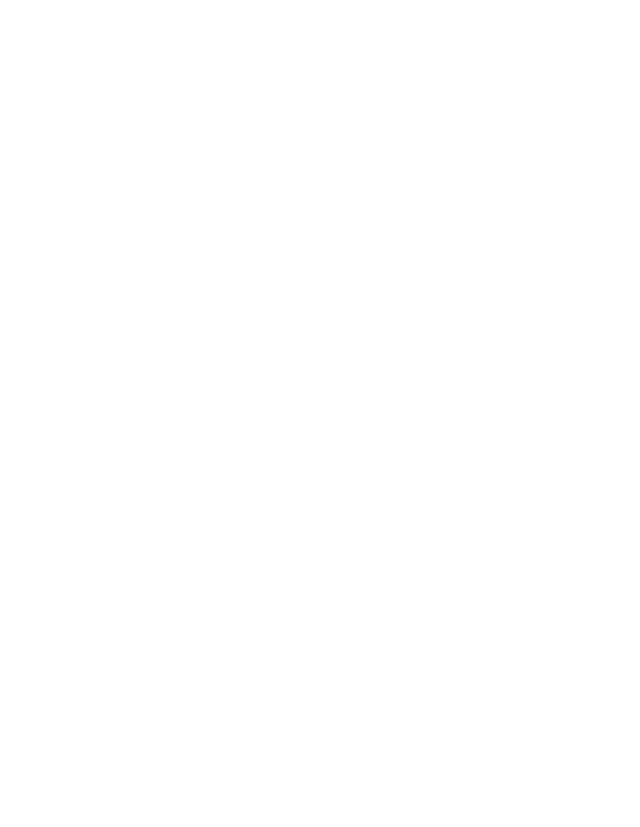
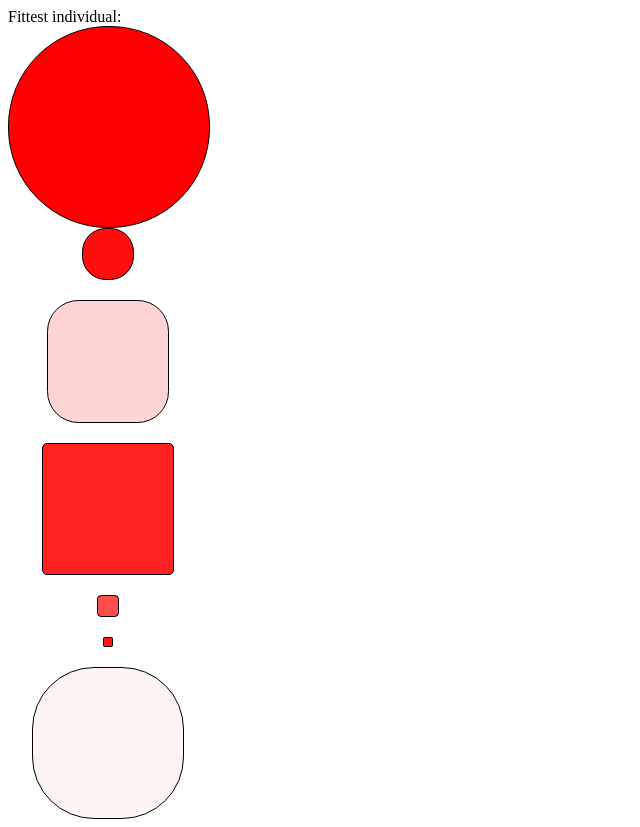
Before and after one commit to teooko/algoritmul_breeder, a React (Create React App) app: page / in a window 1280 px wide. Shown: the whole page, without its empty margins (0-640 px from the left). Before the commit the page ends 800 px from the top, so only its background shows below. Built offline with nearby package versions, Linux system fonts and the light colour scheme.

Commit message:
Add first generation and fittest individual components

```diff
--- a/src/App.js
+++ b/src/App.js
@@ -1,7 +1,21 @@
+import Individual from "./components/Individual";
+import Generation from "./components/Generation";
 
 function App() {
+    const geneArrays = [
+        [Math.random(), Math.random(), Math.random()],
+        [Math.random(), Math.random(), Math.random()],
+        [Math.random(), Math.random(), Math.random()],
+        [Math.random(), Math.random(), Math.random()],
+        [Math.random(), Math.random(), Math.random()],
+        [Math.random(), Math.random(), Math.random()],
+    ]
+
   return (
     <div>
+        Fittest individual: <Individual redness={1} roundness={1} size={1} />
+      <Generation geneArrays={geneArrays} />
+
     </div>
   );
 }
--- /dev/null
+++ b/src/components/Generation.jsx
@@ -0,0 +1,12 @@
+import Individual from "./Individual";
+
+const Generation = ({geneArrays}) => {
+
+    return (
+        <div style={{display: "flex", flexDirection: "column", gap: 20, alignItems: "center", width: 200}}>
+            {geneArrays.map((geneArray) => <Individual redness={geneArray[0]} size={geneArray[1]} roundness={geneArray[2]} /> )}
+        </div>
+    )
+}
+
+export default  Generation;
--- /dev/null
+++ b/src/components/Individual.jsx
@@ -0,0 +1,9 @@
+const Individual = ({redness, size, roundness}) => {
+
+    return (
+        <div style={{backgroundColor: `rgb(255, ${(1 - redness) * 255}, ${(1 - redness) * 255})`, width: size * 200, height: size * 200, borderColor: "black", borderRadius: roundness * (size * 200)/2, borderWidth: 1, borderStyle: "solid" }}>
+        </div>
+    )
+}
+
+export default Individual;
```
